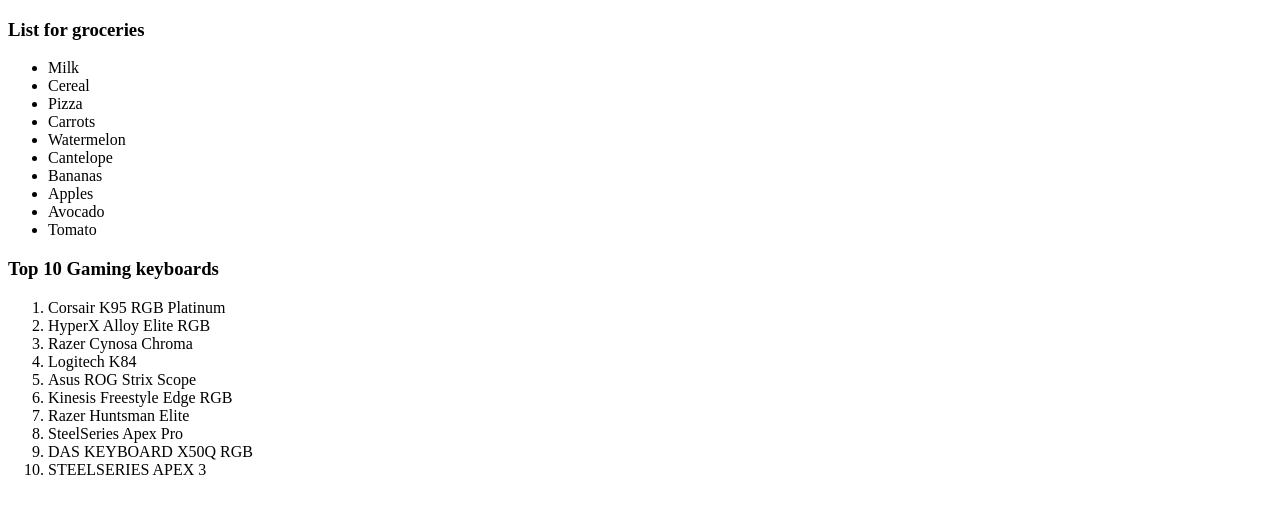
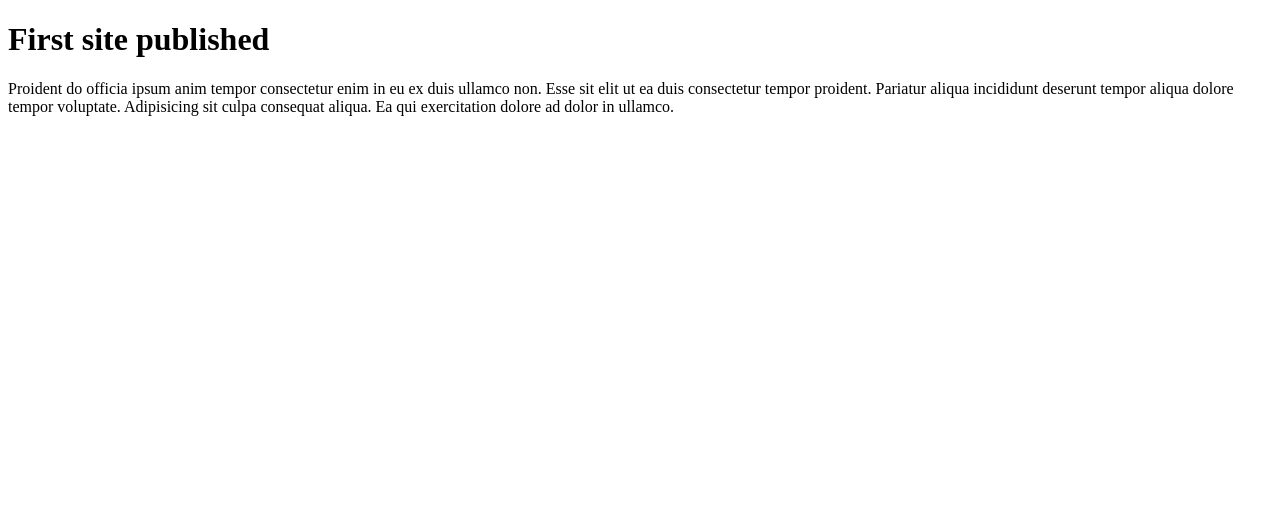
Before and after one commit to NickSachau135/GitPages-Test, a plain HTML site: page index.html in a window 1280 px wide. Drawn offline with Linux system fonts and the light colour scheme.

Commit message:
added to html

```diff
--- a/index.html
+++ b/index.html
@@ -11,33 +11,10 @@
     <title>Document</title>
 </head>
 <body>
-    <h3>List for groceries</h3>
-    <ul>
-        <li>Milk</li>
-        <li>Cereal</li>
-        <li>Pizza</li>
-        <li>Carrots</li>
-        <li>Watermelon</li>
-        <li>Cantelope</li>
-        <li>Bananas</li>
-        <li>Apples</li>
-        <li>Avocado</li>
-        <li>Tomato</li>
-    </ul>
 
-    <h3>Top 10 Gaming keyboards</h3>
-    <ol>
-        <li>Corsair K95 RGB Platinum</li>
-        <li>HyperX Alloy Elite RGB</li>
-        <li>Razer Cynosa Chroma</li>
-        <li>Logitech K84</li>
-        <li>Asus ROG Strix Scope</li>
-        <li>Kinesis Freestyle Edge RGB</li>
-        <li>Razer Huntsman Elite</li>
-        <li>SteelSeries Apex Pro</li>
-        <li>DAS KEYBOARD X50Q RGB</li>
-        <li>STEELSERIES APEX 3</li>
-    </ol>
+    <h1>First site published</h1>
+
+    <p>Proident do officia ipsum anim tempor consectetur enim in eu ex duis ullamco non. Esse sit elit ut ea duis consectetur tempor proident. Pariatur aliqua incididunt deserunt tempor aliqua dolore tempor voluptate. Adipisicing sit culpa consequat aliqua. Ea qui exercitation dolore ad dolor in ullamco.</p>
 
 </body>
 </html>
```
